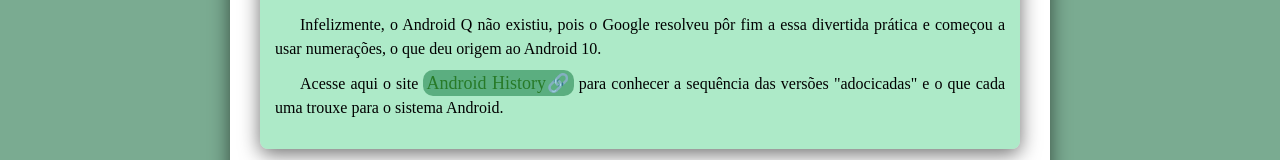
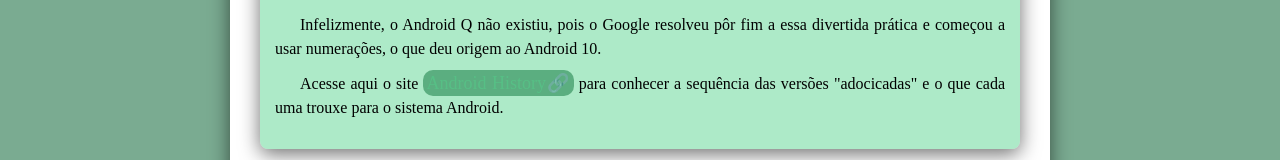
Before and after one commit to Imeagi/Projeto_Android, a plain HTML site: page index.html in a window 1280 px wide. In both pictures the pointer is over the link 498 px from the left and 2244 px from the top of the page. Shown: the part 2161-2321 px from the top of the page. Drawn offline with Linux system fonts and the light colour scheme.

Commit message:
agora uma pequena mudança na visualização dos links quando se passa o mouse em cima

```diff
--- a/style.css
+++ b/style.css
@@ -208,6 +208,7 @@ p > a#mula{
 }
 a#mula:hover{
     background-color: rgba(0, 110, 49, 0.479);
+    color: rgba(83, 211, 140, 0.473);
     border-radius: 10px;
     transition-duration: 0.5s;
 }
```
